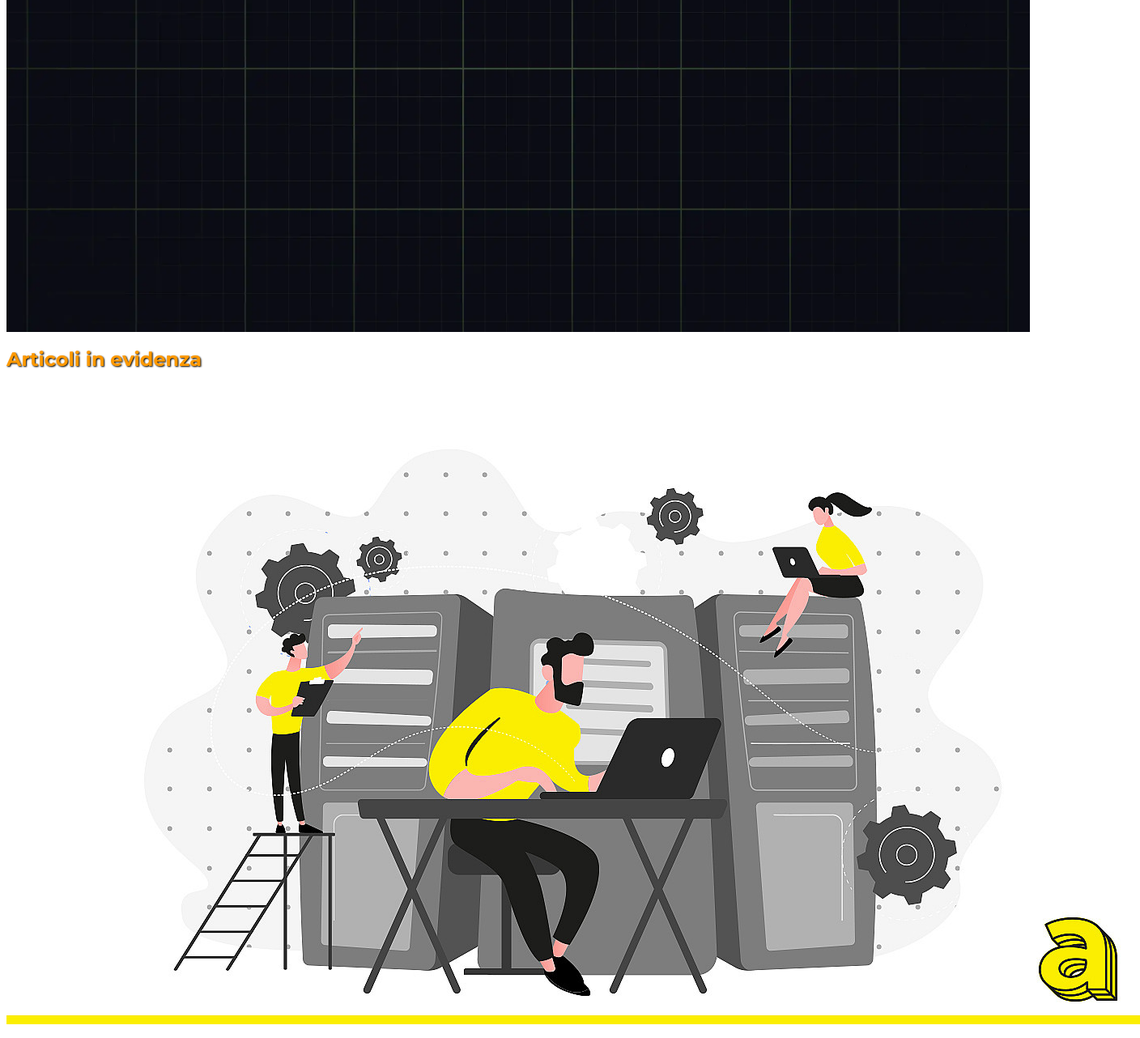
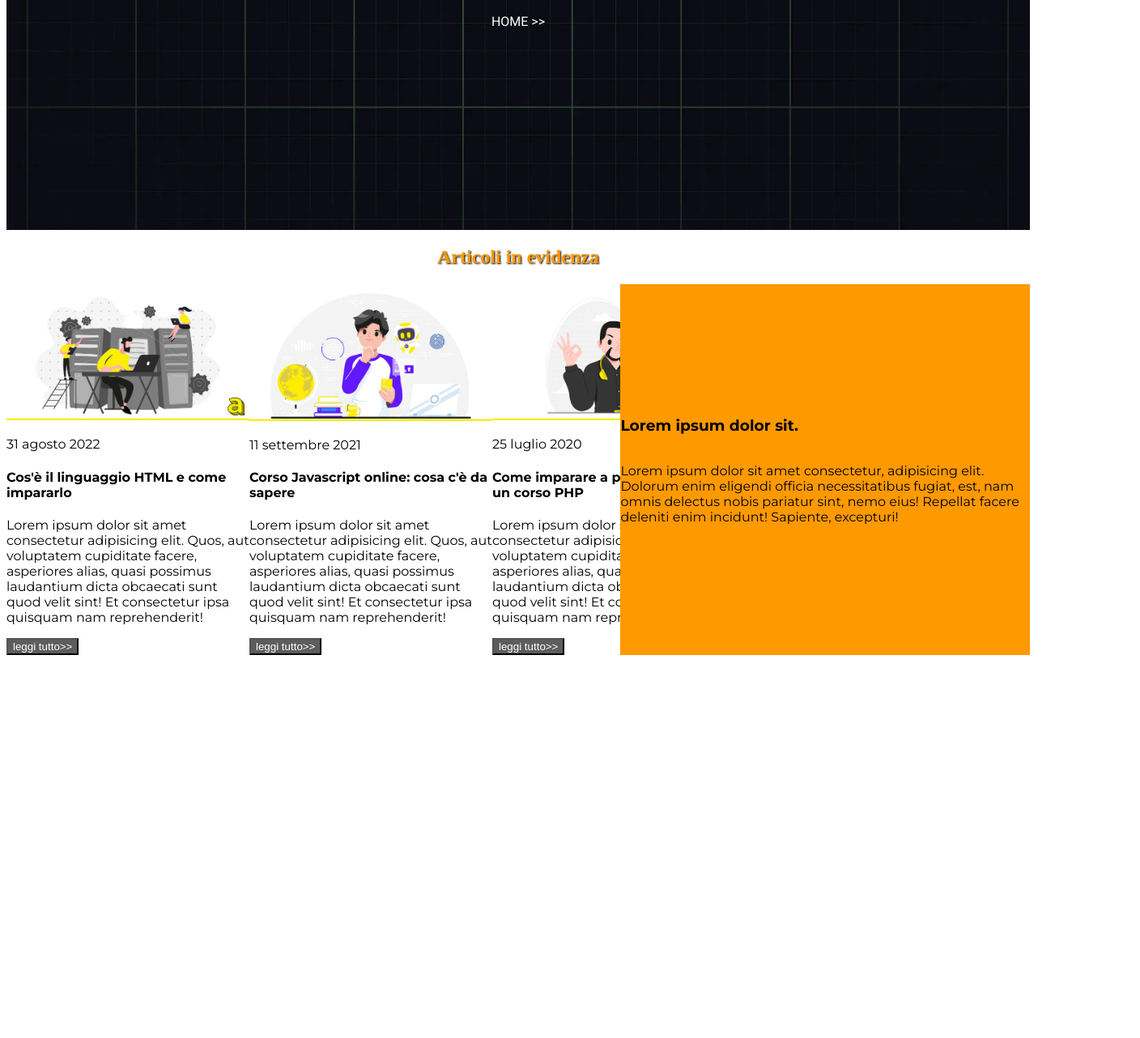
Before and after one commit to AliceAccillaro/accillaro-blog-aulab-test, a plain HTML site: page index.html in a window 1280 px wide. Shown: the part 464-1746 px from the top of the page at 81% size, 1408 px wide, since content can reach past the window. After the commit the page ends 1281 px from the top, so only its background shows below. Drawn offline with Linux system fonts and the light colour scheme.

Commit message:
selfwork CSS 2

```diff
--- a/index.html
+++ b/index.html
@@ -31,12 +31,17 @@
         <h1>BLOG</h1>
         <a class="linkHome" href="">HOME >></a>
     </header>
+
     <!-- section articoli -->
+    <section class="titleArticle">
+        <h2>Articoli in evidenza</h2>
+    </section>
     <main>
-        <h2>Articoli in evidenza</h2>
+
+      <section class="containerArticle">
         <!-- articolo   1 -->
         <article>
-            <img src="./media/img1.jpg" alt="immagine 1">
+            <img class="imgArticle" src="./media/img1.jpg" alt="immagine 1">
             <p>31 agosto 2022</p>
             <h4>Cos'è il linguaggio HTML e come impararlo</h4>
             <p>Lorem ipsum dolor sit amet consectetur adipisicing elit. Quos, aut voluptatem cupiditate facere, asperiores alias, quasi possimus laudantium dicta obcaecati sunt quod velit sint! Et consectetur ipsa quisquam nam reprehenderit!</p>
@@ -45,7 +50,7 @@
 
         <!-- articolo 2 -->
         <article>
-            <img src="./media/img2.jpg" alt="immagine 2">
+            <img class="imgArticle" src="./media/img2.jpg" alt="immagine 2">
             <p>11 settembre 2021</p>
             <h4>Corso Javascript online: cosa c'è da sapere</h4>
             <p>Lorem ipsum dolor sit amet consectetur adipisicing elit. Quos, aut voluptatem cupiditate facere, asperiores alias, quasi possimus laudantium dicta obcaecati sunt quod velit sint! Et consectetur ipsa quisquam nam reprehenderit!</p>
@@ -54,12 +59,19 @@
 
         <!-- articolo 3 -->
         <article>
-            <img src="./media/img3.jpg" alt="immagine 3">
+            <img class="imgArticle" src="./media/img3.jpg" alt="immagine 3">
             <p>25 luglio 2020</p>
             <h4>Come imparare a programmare con un corso PHP</h4>
             <p>Lorem ipsum dolor sit amet consectetur adipisicing elit. Quos, aut voluptatem cupiditate facere, asperiores alias, quasi possimus laudantium dicta obcaecati sunt quod velit sint! Et consectetur ipsa quisquam nam reprehenderit!</p>
             <button class="btnArticle">leggi tutto>></button>
         </article>
+      </section>
+
+      <!--aside-->
+      <aside>
+        <h3>Lorem ipsum dolor sit.</h3>
+        <p>Lorem ipsum dolor sit amet consectetur, adipisicing elit. Dolorum enim eligendi officia necessitatibus fugiat, est, nam omnis delectus nobis pariatur sint, nemo eius! Repellat facere deleniti enim incidunt! Sapiente, excepturi!</p>
+      </aside>
     </main>
 </body>
 </html>
--- a/style.css
+++ b/style.css
@@ -8,6 +8,10 @@ main{
 
 nav{
     background-color:  rgba(255, 153, 0, 0.233);
+    display: flex;
+    justify-content: space-between;
+    align-items: center;
+    font-family: "Roboto", sans-serif;
 }
 
 
@@ -19,12 +23,19 @@ nav{
 
 .link{
     text-decoration: none;
-    color: white;
+    color: black;
+    margin-right: 10px;
+}
+
+.link:hover{
+    border-bottom: 2px solid rgb(255, 153, 0);
+
 }
 
 
 .listlink{
     list-style-type:none;
+    display:flex ;
 }
 
 header{
@@ -33,7 +44,10 @@ header{
     height: 80vh;
     background-size: cover;
     background-position: center;
-    text-align: center;
+    display: flex;
+    flex-direction: column;
+    align-items: center;
+    justify-content: center;
 }
 
 h1{
@@ -62,3 +76,28 @@ h2{
     background-color: rgb(255, 153, 0);
     color: black;
 }
+
+.titleArticle{
+    text-align: center;
+}
+
+.imgArticle{
+    width: 300px;
+}
+
+.containerArticle{
+    display: flex;
+    width: 60%;
+
+}
+
+aside{
+    background-color:rgb(255, 153, 0) ;
+    display: flex;
+    flex-direction: column;
+    justify-content: center;
+}
+
+main{
+    display: flex;
+}
```
